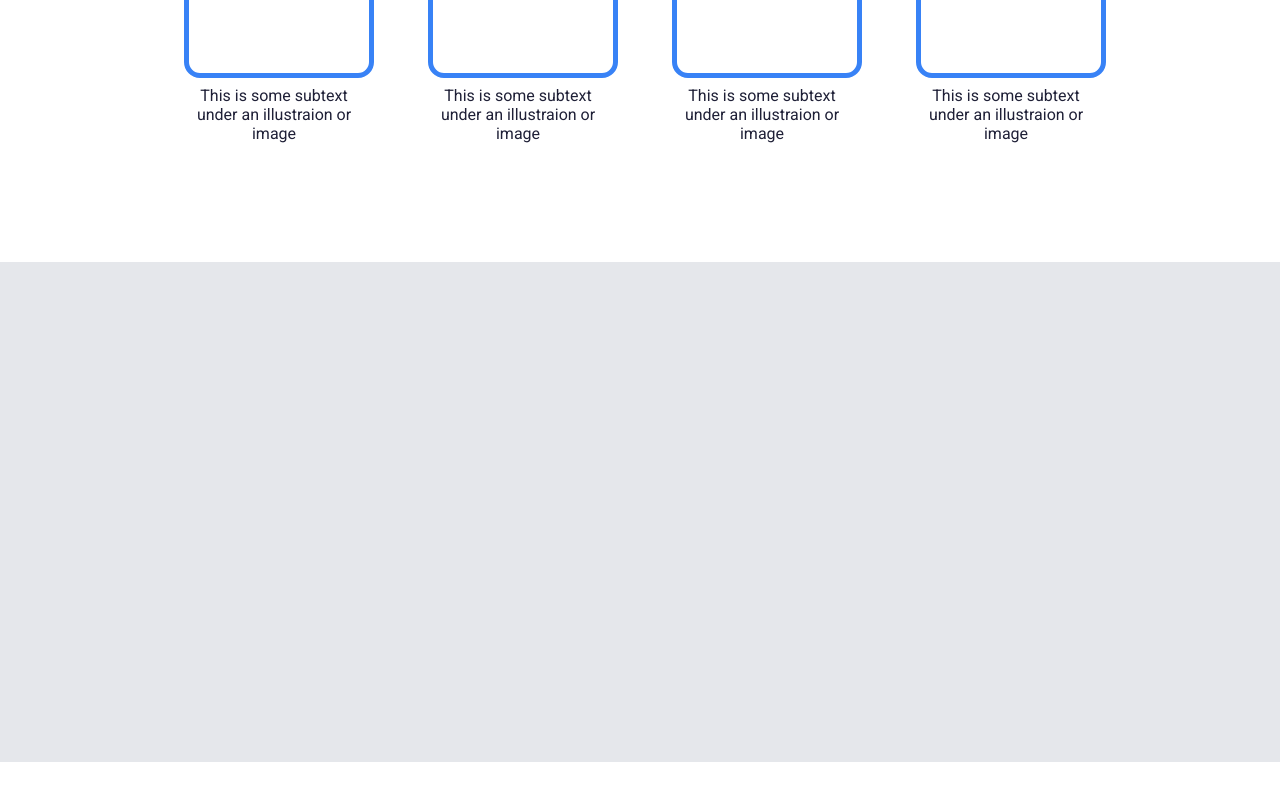
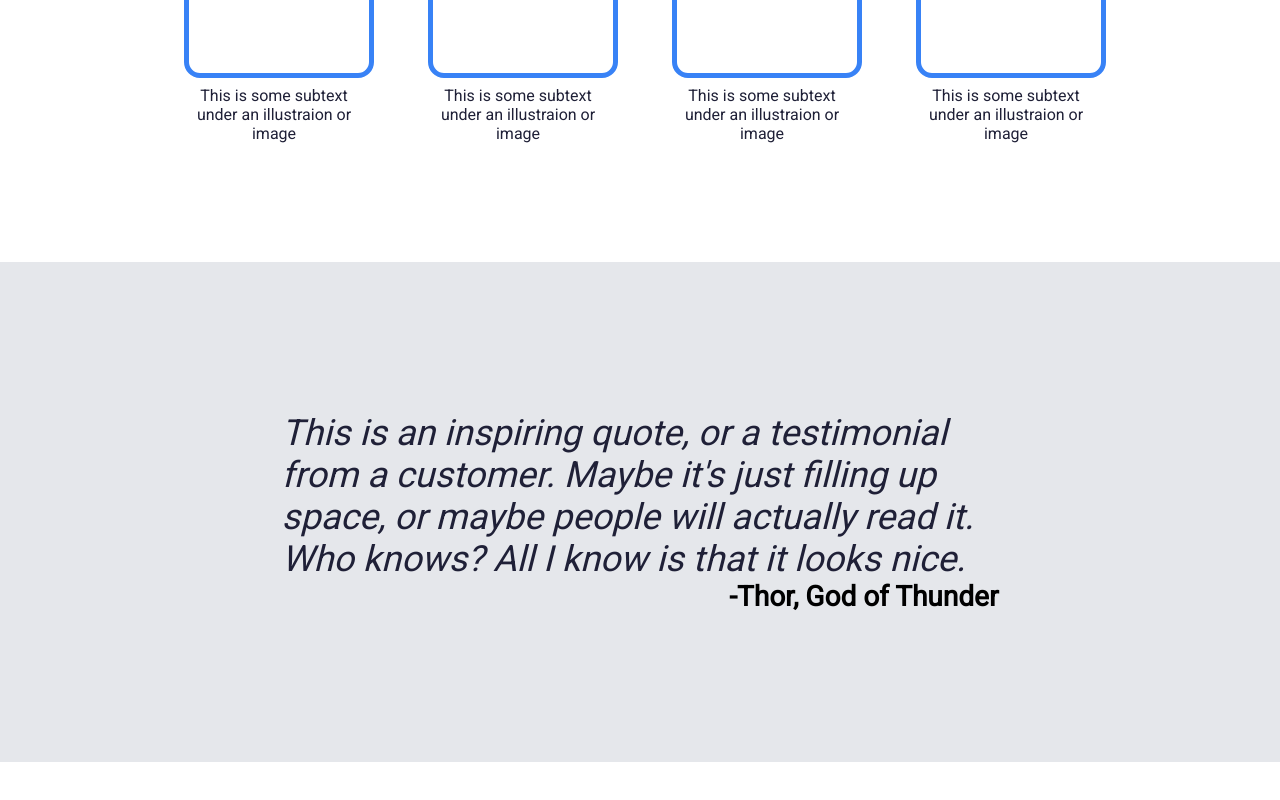
Before and after one commit to Chicho221/Project-LandingPage, a plain HTML site: page index.html in a window 1280 px wide. Shown: the part 788-1588 px from the top of the page. Drawn offline with Linux system fonts and the light colour scheme.

Commit message:
Add quote section.

```diff
--- a/index.html
+++ b/index.html
@@ -52,7 +52,10 @@
                 </div>
             </div>
         </div>
-        <div class="container-quote padding-sides"></div>
+        <div class="container-quote padding-sides">
+            <div class="quote-text">This is an inspiring quote, or a testimonial from a customer. Maybe it's just filling up space, or maybe people will actually read it. Who knows? All I know is that it looks nice.</div>
+            <div class="quote-author">-Thor, God of Thunder</div>
+        </div>
         <div class="container-signup padding-sides"></div>
         <div class="footer padding-sides">
             <p>Copyright © The Odin Project 2021</p>
--- a/style.css
+++ b/style.css
@@ -134,10 +134,36 @@ ul,li,a,h1,h2,h3,h4,p{
 }
 
     /* Informaton section END */
+
+    /* Quote section */
+
 .container-quote{
     background-color: #E5E7EB;
     height: 500px;
+    display: flex;
+    justify-content: center;
+    align-items: center;
+    flex-direction: column;
 }
+
+.quote-text{
+    font-size: 36px;
+    font-style: italic;
+    color: #1F2037;
+}
+
+.quote-author{
+    align-self: flex-end;
+    font-size: 28px;
+    font-weight: bold;
+}
+
+.quote-author, .quote-text{
+    padding: 0 10%;
+}
+
+
+    /* Quote section END */
 
 .container-signup{
     background-color: #fff;
```
